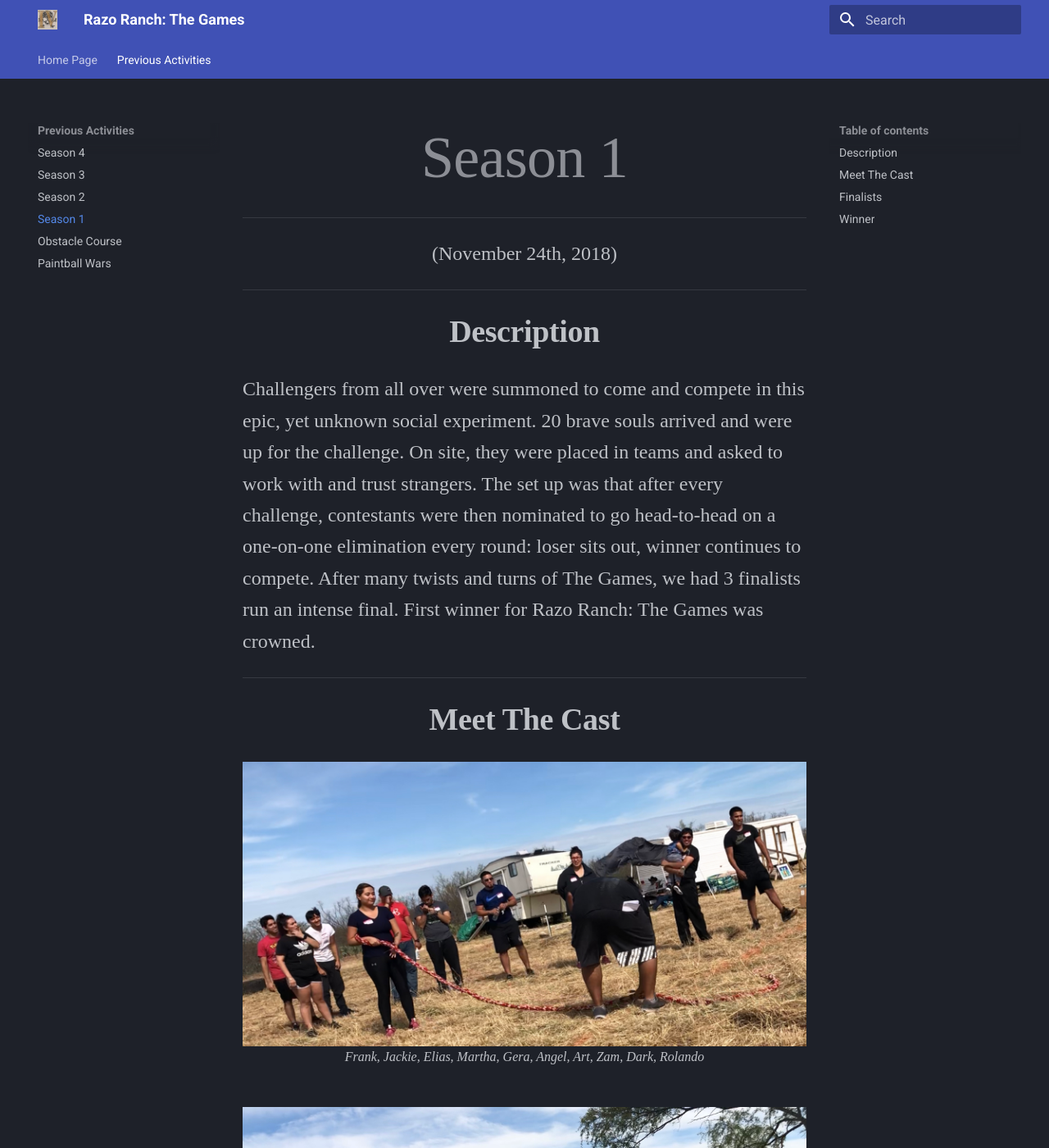
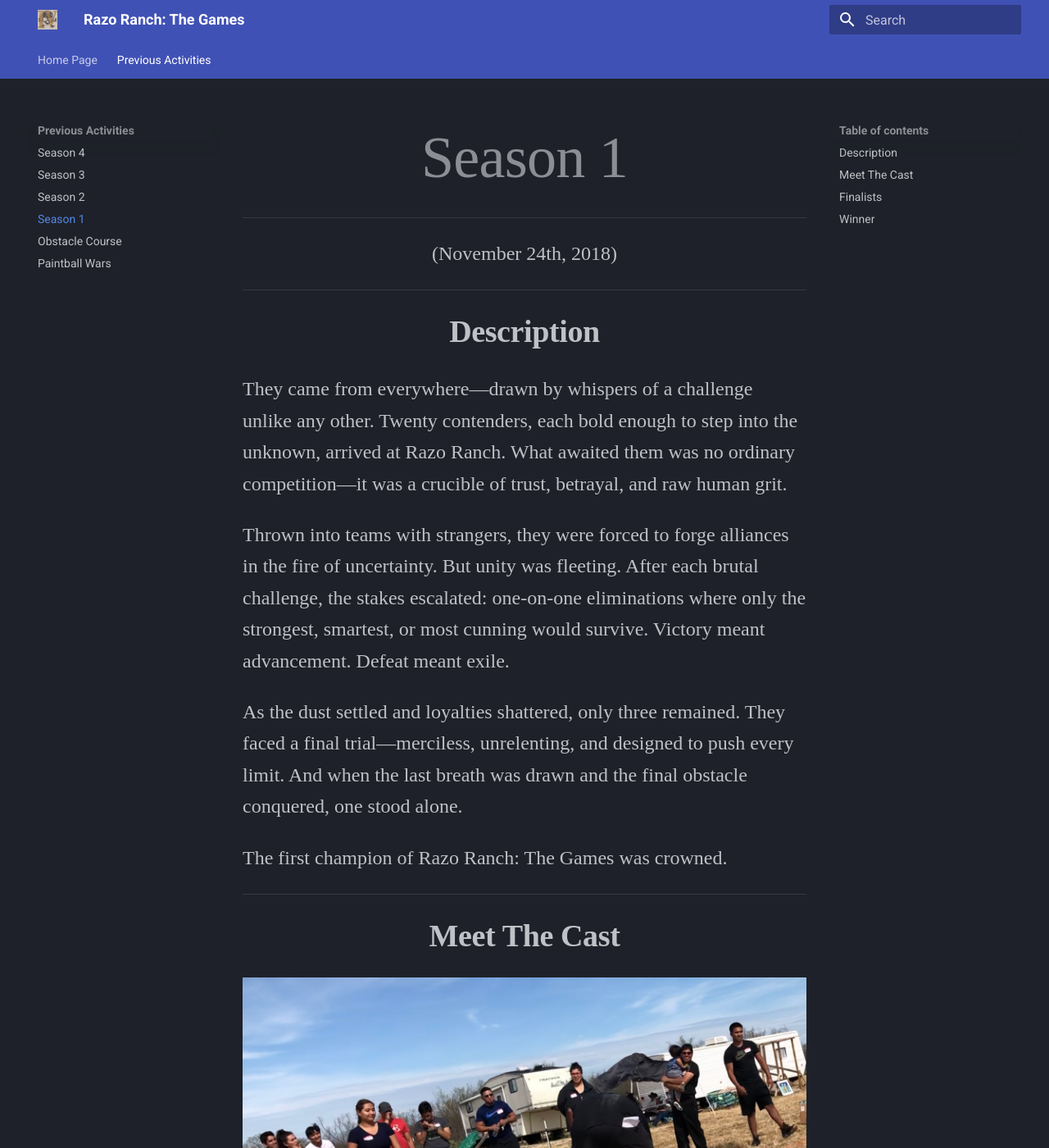
Before and after one commit to Kevin-Estrada/RazoRanchTheGames, an MkDocs documentation site: the page built from docs/previous_activities/season_one.md, in a window 1280 px wide and 1400 px high. Shown: the whole window at 82% size. Built offline with MkDocs 1.6.1 and Material for MkDocs 9.7.7, drawn with Linux system fonts in a browser that asks for light colours.

Commit message:
Adding beefed up descs

```diff
--- a/docs/javascripts/extra.js
+++ b/docs/javascripts/extra.js
@@ -198,6 +198,7 @@ const glitchMessages = [
   "BE READY...",
   "THE FOUR HORSEMEN...",
   "?<$%&#@!*%$<!",
+  "GAME ON!!",
 ];
 
 function randomInt(max) {
--- a/docs/previous_activities/season_one.md
+++ b/docs/previous_activities/season_one.md
@@ -8,7 +8,13 @@
 
 ## Description
 
-Challengers from all over were summoned to come and compete in this epic, yet unknown social experiment. 20 brave souls arrived and were up for the challenge. On site, they were placed in teams and asked to work with and trust strangers. The set up was that after every challenge, contestants were then nominated to go head-to-head on a one-on-one elimination every round: loser sits out, winner continues to compete. After many twists and turns of The Games, we had 3 finalists run an intense final. First winner for Razo Ranch: The Games was crowned.
+They came from everywhere—drawn by whispers of a challenge unlike any other. Twenty contenders, each bold enough to step into the unknown, arrived at Razo Ranch. What awaited them was no ordinary competition—it was a crucible of trust, betrayal, and raw human grit.
+
+Thrown into teams with strangers, they were forced to forge alliances in the fire of uncertainty. But unity was fleeting. After each brutal challenge, the stakes escalated: one-on-one eliminations where only the strongest, smartest, or most cunning would survive. Victory meant advancement. Defeat meant exile.
+
+As the dust settled and loyalties shattered, only three remained. They faced a final trial—merciless, unrelenting, and designed to push every limit. And when the last breath was drawn and the final obstacle conquered, one stood alone.
+
+The first champion of Razo Ranch: The Games was crowned.
 
 ---
 
```
Also changed, not shown: docs/previous_activities/obstacle_course.md (+5 -1 lines), docs/previous_activities/paintball_wars.md (+3 -1 lines), docs/previous_activities/season_three.md (+8 -1 lines), docs/previous_activities/season_two.md (+11 -1 lines), 1 other file.
